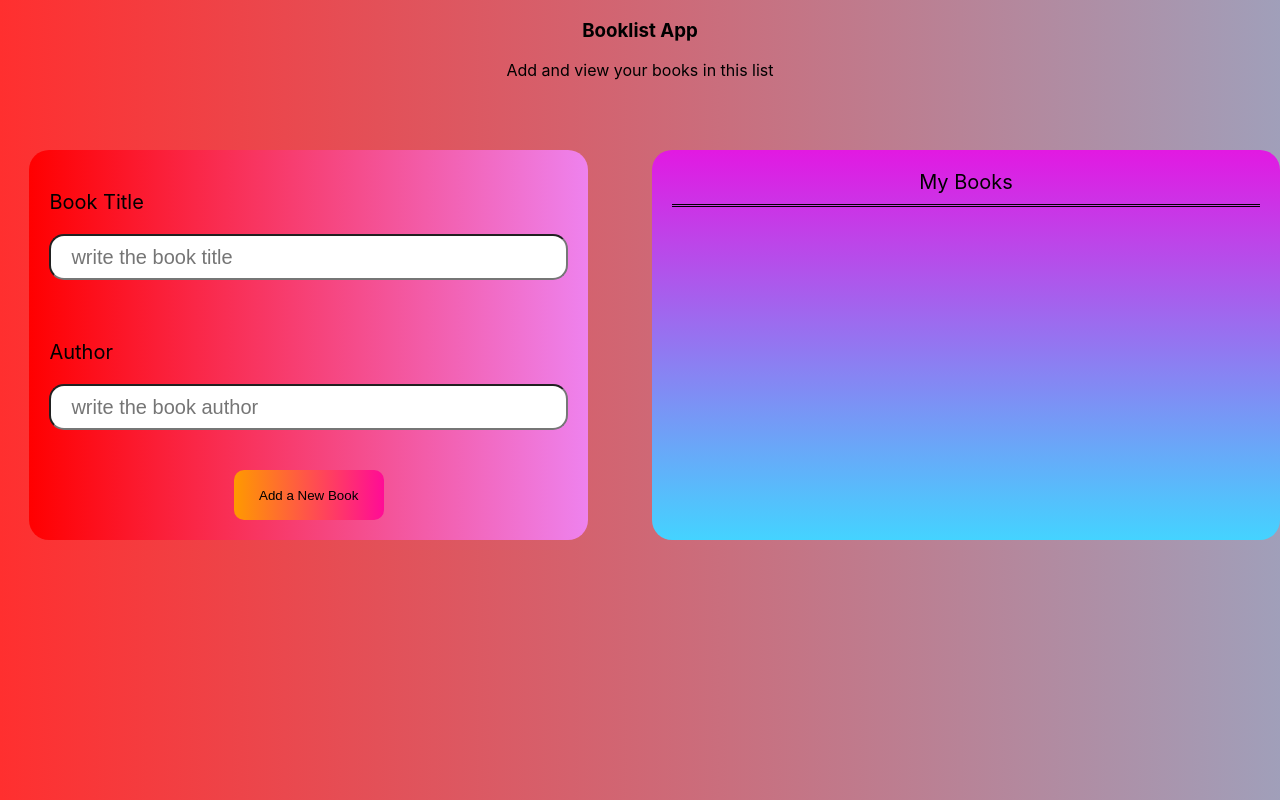
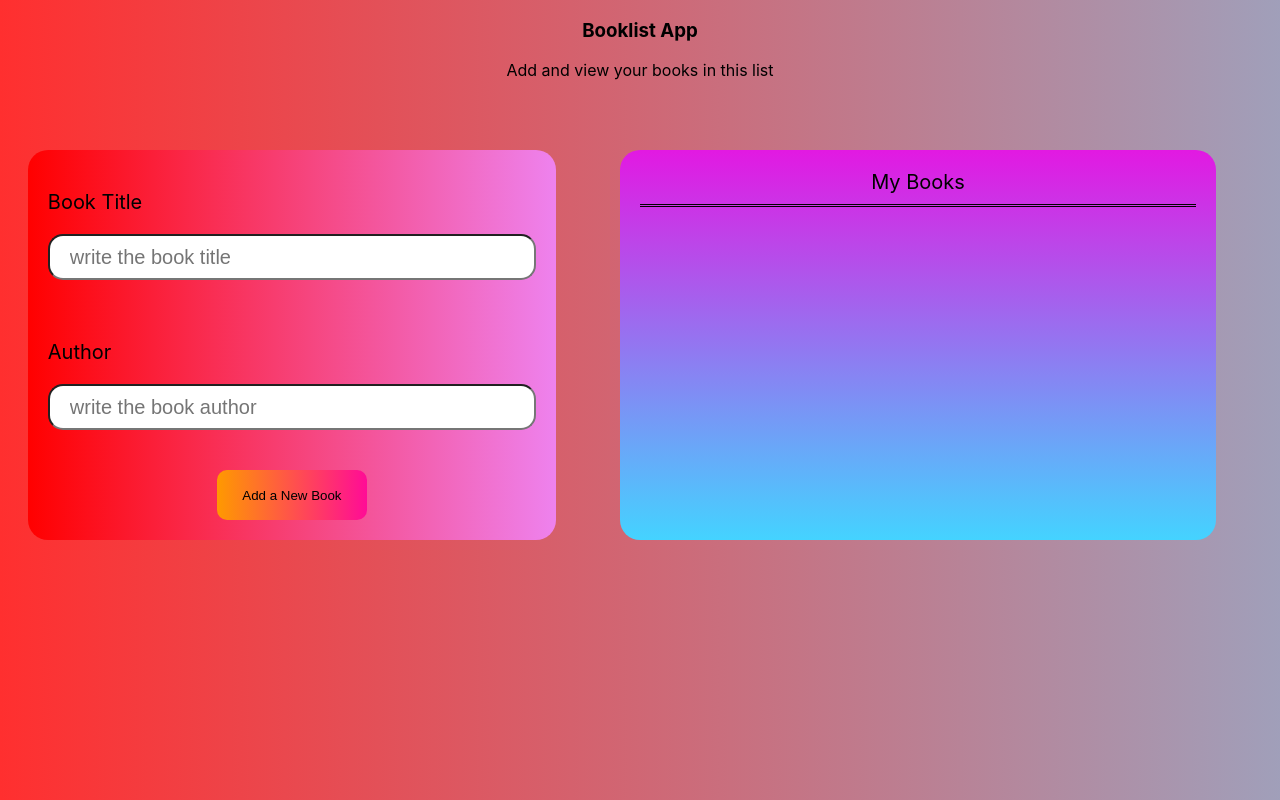
Before and after one commit to Lubava7/react-booklist, a React (Create React App) app: page / in a window 1280 px wide. Built offline with nearby package versions, Linux system fonts and the light colour scheme.

Commit message:
edit arr css

```diff
--- a/src/App.css
+++ b/src/App.css
@@ -31,6 +31,7 @@ hr {
   padding: 20px;
   border-radius: 20px;
   margin-left: 5%;
+  margin-right: 5%;
   margin-top: 70px;
   background-image: linear-gradient(rgb(226, 25, 226), rgb(68, 211, 255));
 }
--- a/src/App.js
+++ b/src/App.js
@@ -12,7 +12,7 @@ function App({ author, title }) {
   function addBook(author, title) {
     if (author && title) {
       const newItem = {
-        id: Math.floor().toString(36).substring(2, 9),
+        id: Math.random().toString(36).substring(2, 9),
         author: author,
         title: title,
       };
```
